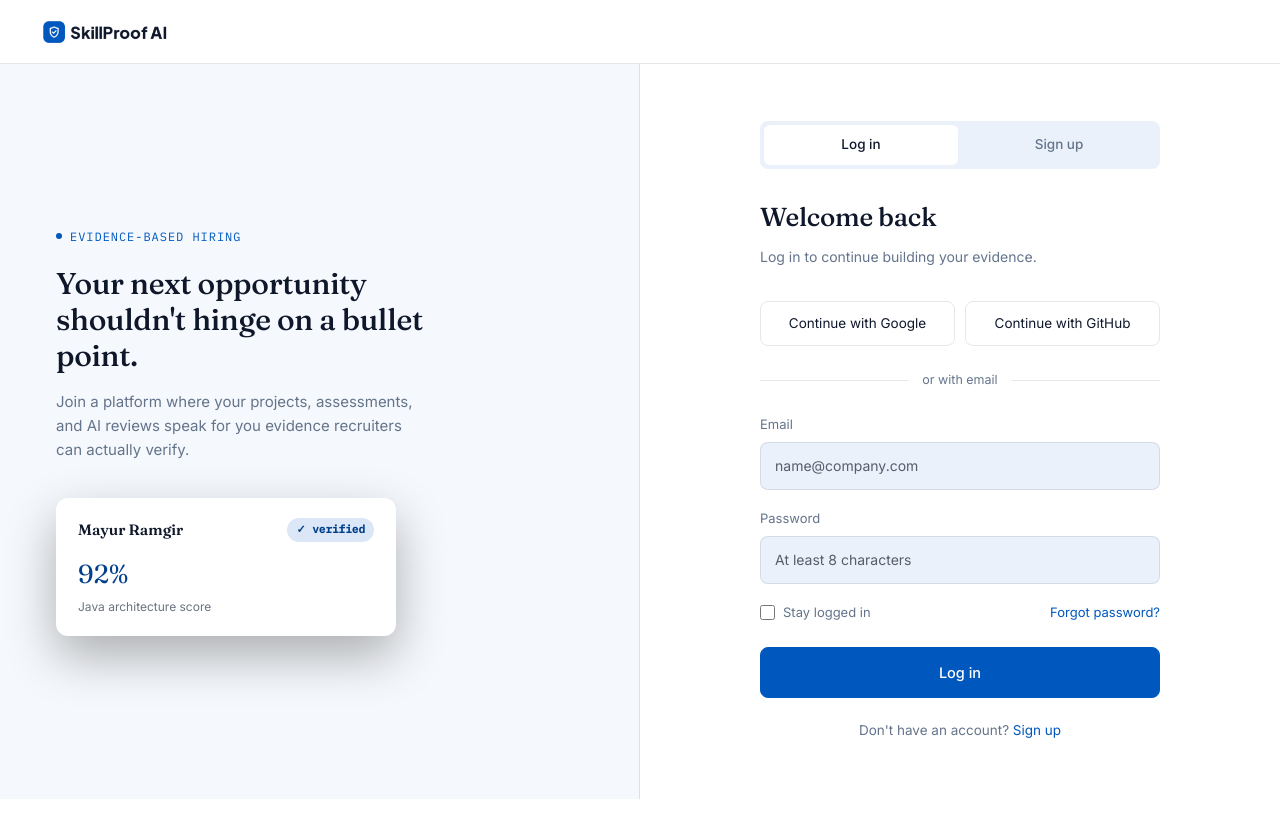
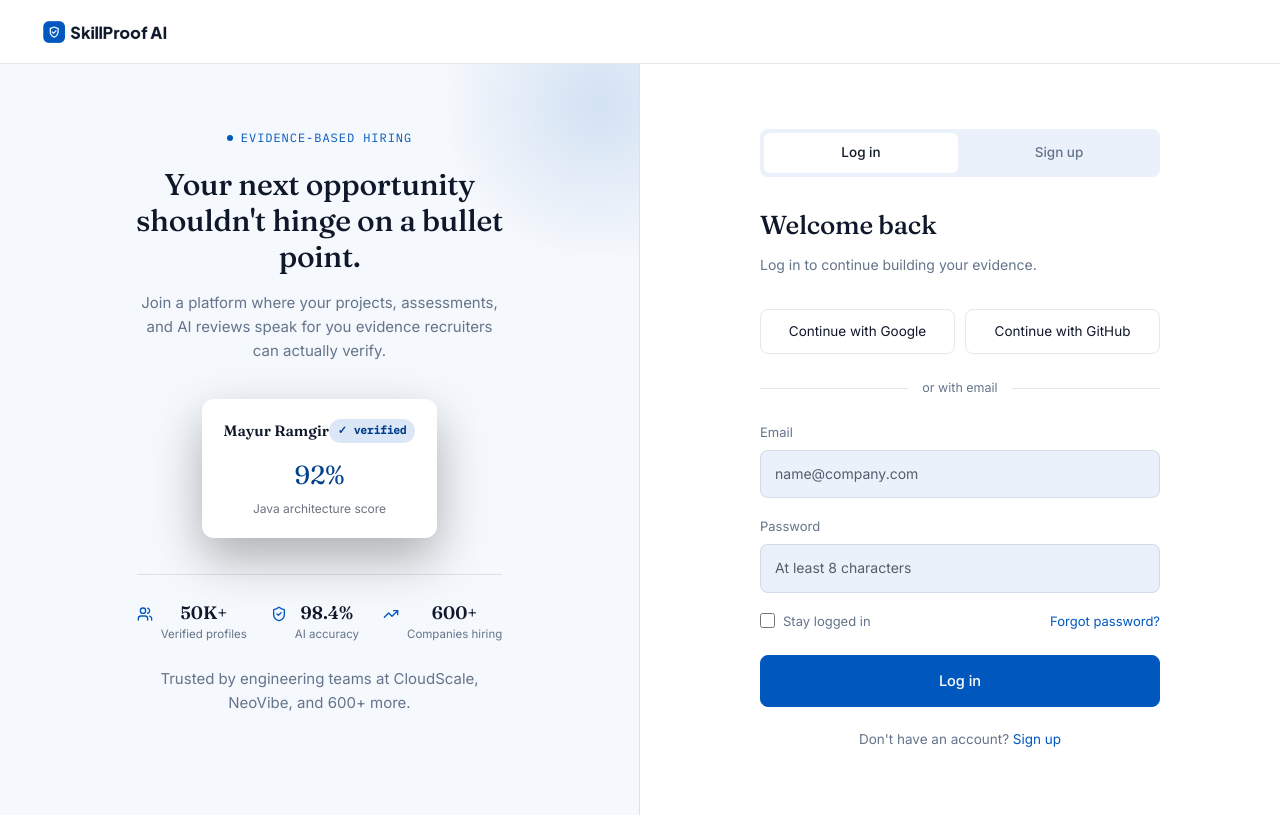
Before and after one commit to mikebishop0/skillproof_ai_frontend, a React (Vite) app: page /login in a window 1280 px wide. Built offline with nearby package versions, Linux system fonts and the light colour scheme.

Commit message:
Center the login/signup left panel and refresh trust content
Center-align the evidence panel's heading, verified-profile card, and trust
stats, and add a new banner asset plus minor heading tweaks picked up on
Features/Pricing/Recruiters/How It Works.

```diff
--- a/src/pages/public/AuthPage.tsx
+++ b/src/pages/public/AuthPage.tsx
@@ -1,6 +1,7 @@
 import { useState } from 'react';
 import { Link, useLocation, useNavigate } from 'react-router-dom';
 import toast from 'react-hot-toast';
+import { Users, ShieldCheck, TrendingUp } from 'lucide-react';
 import { useAuthStore } from '../../store/authStore';
 import { candidate } from '../../data/candidateMock';
 import logo from '../../assets/logo1.png';
@@ -8,6 +9,12 @@ import './authPage.css';
 
 type Mode = 'login' | 'signup';
 type Role = 'candidate' | 'recruiter';
+
+const trustStats = [
+  { icon: Users, value: '50K+', label: 'Verified profiles' },
+  { icon: ShieldCheck, value: '98.4%', label: 'AI accuracy' },
+  { icon: TrendingUp, value: '600+', label: 'Companies hiring' },
+];
 
 export default function AuthPage() {
   const location = useLocation();
@@ -45,12 +52,15 @@ export default function AuthPage() {
 
       <div className="page">
         <div className="side">
+          <div className="side-glow" />
+          <div className="side-content">
             <div className="eyebrow">Evidence-based hiring</div>
             <h2>Your next opportunity shouldn&apos;t hinge on a bullet point.</h2>
             <p>
-            Join a platform where your projects, assessments, and AI reviews speak for you evidence
-            recruiters can actually verify.
+              Join a platform where your projects, assessments, and AI reviews speak for you
+              evidence recruiters can actually verify.
             </p>
+
             <div className="mini-card">
               <div className="mini-top">
                 <div className="mini-name">Mayur Ramgir</div>
@@ -58,6 +68,23 @@ export default function AuthPage() {
               </div>
               <div className="mini-score">92%</div>
               <div className="mini-label">Java architecture score</div>
+            </div>
+
+            <div className="side-stats">
+              {trustStats.map((stat) => (
+                <div className="side-stat" key={stat.label}>
+                  <stat.icon size={16} />
+                  <div>
+                    <div className="side-stat-value">{stat.value}</div>
+                    <div className="side-stat-label">{stat.label}</div>
+                  </div>
+                </div>
+              ))}
+            </div>
+
+            <p className="side-trust">
+              Trusted by engineering teams at CloudScale, NeoVibe, and 600+ more.
+            </p>
           </div>
         </div>
 
--- a/src/pages/public/authPage.css
+++ b/src/pages/public/authPage.css
@@ -67,9 +67,28 @@
   display: flex;
   flex-direction: column;
   justify-content: center;
+  align-items: center;
+  text-align: center;
   position: relative;
   overflow: hidden;
   border-right: 1px solid var(--spai-line);
+}
+.spai-auth .side-glow {
+  position: absolute;
+  top: -120px;
+  right: -120px;
+  width: 320px;
+  height: 320px;
+  border-radius: 50%;
+  background: radial-gradient(circle, rgba(0, 88, 190, 0.14), transparent 70%);
+  pointer-events: none;
+}
+.spai-auth .side-content {
+  display: flex;
+  flex-direction: column;
+  align-items: center;
+  position: relative;
+  z-index: 1;
 }
 .spai-auth .side .eyebrow {
   font-family: 'IBM Plex Mono', monospace;
@@ -138,6 +157,41 @@
   font-size: 12px;
   color: #6b7280;
   margin-top: 2px;
+}
+.spai-auth .side-stats {
+  display: flex;
+  gap: 24px;
+  margin-top: 36px;
+  padding-top: 28px;
+  border-top: 1px solid var(--spai-line);
+  max-width: 400px;
+}
+.spai-auth .side-stat {
+  display: flex;
+  align-items: flex-start;
+  gap: 8px;
+}
+.spai-auth .side-stat svg {
+  color: var(--spai-verified);
+  margin-top: 3px;
+  flex-shrink: 0;
+}
+.spai-auth .side-stat-value {
+  font-family: 'Fraunces', serif;
+  font-size: 18px;
+  font-weight: 600;
+  line-height: 1.1;
+}
+.spai-auth .side-stat-label {
+  font-size: 11.5px;
+  color: var(--spai-slate);
+  margin-top: 2px;
+}
+.spai-auth .side-trust {
+  margin-top: 24px;
+  font-size: 12.5px;
+  color: var(--spai-slate);
+  max-width: 360px;
 }
 
 /* RIGHT: form */
--- a/src/pages/public/featuresPage.css
+++ b/src/pages/public/featuresPage.css
@@ -37,6 +37,8 @@
 .spai-features a {
   color: inherit;
   text-decoration: none;
+  font-size: 16px;
+  font-weight: 500;
 }
 .spai-features section {
   padding: 88px 0;
--- a/src/pages/public/howItWorksPage.css
+++ b/src/pages/public/howItWorksPage.css
@@ -72,7 +72,7 @@
   gap: 36px;
   font-size: 16px;
   color: var(--spai-slate);
-  font-weight: 600;
+  font-weight: 500;
 }
 .spai-how .nav-links a:hover {
   color: var(--spai-white);
--- a/src/pages/public/pricingPage.css
+++ b/src/pages/public/pricingPage.css
@@ -34,6 +34,8 @@
 .spai-pricing a {
   color: inherit;
   text-decoration: none;
+  font-size: 16px;
+  font-weight: 500;
 }
 
 /* NAV */
@@ -305,7 +307,8 @@
   text-align: center;
 }
 .spai-pricing .section-head h2 {
-  font-size: 32px;
+  font-size: 40px;
+  font-weight: 700;
 }
 .spai-pricing .section-head p {
   color: var(--spai-slate);
--- a/src/pages/public/recruitersPage.css
+++ b/src/pages/public/recruitersPage.css
@@ -37,6 +37,8 @@
 .spai-recruiters a {
   color: inherit;
   text-decoration: none;
+  font-size: 16px;
+  font-weight: 500;
 }
 .spai-recruiters section,
 .spai-recruiters .rec-hero {
```
Also changed, not shown: src/assets/bannerimg2.jpeg (added). Lines whose indentation alone changed are shown as unchanged.
